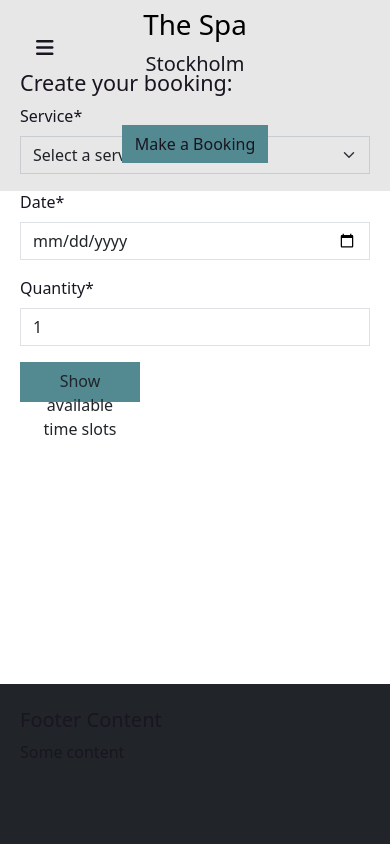
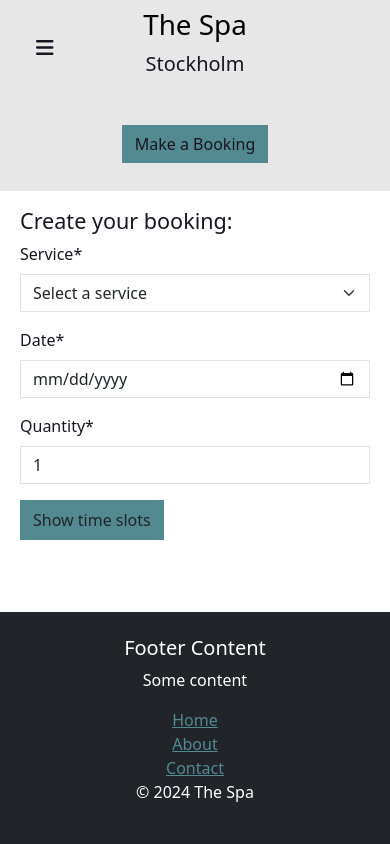
Before and after one commit to CeciliaSG/pp5_hotel_e-commerce, a Django app: page /book_spa_service/ in a window 390 px wide. Run offline with Django 4.2, Linux system fonts and the light colour scheme; data that the repository does not hold is empty; some libraries are stand-ins or nearby versions.

Commit message:
Add styling to templates

```diff
--- a/accounts/templates/accounts/customer_profile.html
+++ b/accounts/templates/accounts/customer_profile.html
@@ -38,7 +38,7 @@
                     id="profile-update-form">
                     {% csrf_token %}
                     {{ form | crispy }}
-                    <button class="btn btn-white rounded-0 text-uppercase float-right">Update
+                    <button class="button btn btn-white rounded-0 text-uppercase float-right mb-4">Update
                         Information</button>
                 </form>
             </div>
--- a/booking/admin.py
+++ b/booking/admin.py
@@ -13,10 +13,10 @@ class SpaBookingAdmin(admin.ModelAdmin):
     inlines = (SpaBookingServicesAdminInline,)
 
     readonly_fields = ('booking_number', 'booking_date',
-                        'booking_total', 'stripe_pid',)
+                        'booking_total', 'original_cart', 'stripe_pid',)
 
     fields = ('booking_number', 'customer_profile', 'booking_date', 'customer_name',
-                'email', 'phone_number', 'booking_total', 'stripe_pid',)
+                'email', 'phone_number', 'booking_total', 'original_cart', 'stripe_pid',)
 
     list_display = ('booking_number', 'booking_date', 'customer_name',
                      'email', 'phone_number', 'date_and_time', 'booking_total',)
--- a/booking/models.py
+++ b/booking/models.py
@@ -28,6 +28,7 @@ class SpaBooking(models.Model):
     date_and_time = models.DateTimeField()
     booking_date = models.DateTimeField(auto_now_add=True)
     booking_total = models.DecimalField(max_digits=10, decimal_places=2, null=False, default=0)
+    original_cart = models.TextField(null=False, blank=False, default='')
     stripe_pid = models.CharField(max_length=254, null=False, blank=False, default='')
 
 
--- a/booking/templates/booking/book_spa_service.html
+++ b/booking/templates/booking/book_spa_service.html
@@ -5,13 +5,13 @@
 
 {% block content %}
 <div class="container form-container">
-    <div class="row">
+    <div class="row row-booking mt-5">
         <div class="col-md-6">
             <h1 class="h4">Create your booking:</h1>
             <form method="post" action="{% url 'book_spa_service' %}">
                 {% csrf_token %}
                 {{ form | crispy }}
-                <button class="btn" type="submit">Show available time slots</button>
+                <button class="button btn mb-4" type="submit">Show time slots</button>
             </form>
 
             {% if service_id and available_time_slots %}
--- a/checkout/templates/checkout/checkout.html
+++ b/checkout/templates/checkout/checkout.html
@@ -66,6 +66,8 @@
                     <!-- Stripe -->
                     <div class="mb-3" id="card-element"></div>
                     <div class="mb-3 text-danger" id="card-errors" role="alert"></div>
+                    <input type="hidden" value="{{ client_secret }}" name="client_secret">
+
                 </fieldset>
                 <div class="submit-button text-right mt-5 mb-2">
                     <a href="{% url 'view_cart' %}" class="btn btn-outline-black rounded-0">
--- a/checkout/urls.py
+++ b/checkout/urls.py
@@ -6,7 +6,6 @@ from .webhooks import webhook
 urlpatterns = [
     path('checkout/', views.checkout, name='checkout'),
     path('checkout/checkout_success/<str:booking_number>/', checkout_success, name='checkout_success'),
+    path('checkout/cache_checkout_data/', views.cache_checkout_data, name='cache_checkout_data'),
     path('wh/', webhook, name='webhook'),
-
-
 ]
--- a/static/css/style.css
+++ b/static/css/style.css
@@ -16,7 +16,7 @@ html, body {
 
 main {
     flex: 1 0 auto;
-    padding-bottom: 120px;
+    padding-bottom: 150px;
 }
 
 .bg-colour-blue {
@@ -29,6 +29,10 @@ main {
 
 .bg-dark{
     background-color: #191521;
+}
+
+.white-text {
+    color: white;
 }
 
 
@@ -151,8 +155,8 @@ nav {
 
 
 .form-container {
-    /* padding-top: 90px; */
-    padding-bottom: 100px;
+    padding-top: 90px;
+    padding-bottom: 130px;
     padding-left: 20px !important;
     padding-right: 20px !important;
 }
@@ -355,11 +359,12 @@ input, .form-element {
 button {
     border: none;
     background-color: #538991 !important;
+    border-color: #538991;
     display: flex;
     align-items: center;
     justify-content: center;
     height: 40px;
-    max-width: 120px;
+    max-width: 200px;
 }
 
 button.btn {
@@ -378,7 +383,7 @@ a.btn {
     align-items: center;
     justify-content: center;
     height: 40px;
-    max-width: 120px;
+    max-width: 200px;
 }
 
 .submit-button .btn span {
@@ -428,11 +433,12 @@ button.btn.btn-sm {
 }
 
 
+
+
 /* Footer */
 
 footer {
     flex-shrink: 0;
-    color: white;
     position: fixed;
     padding: 20px 20px;
     bottom: 0;
@@ -448,6 +454,10 @@ footer {
 .table {
     min-width: 80%;
     padding: 15px;
+}
+
+.footer-navigation a {
+    color: #538991 !important;
 }
 
 @media (max-width: 576px) {
--- a/templates/base.html
+++ b/templates/base.html
@@ -114,18 +114,16 @@
 
   <!-- Footer -->
   <footer class="bg-dark py-4 fixed-bottom">
-    <div class="container">
-      <div class="row custom-row">
-        <div class="col-md-6">
-          <h5>Footer Content</h5>
-          <p>Some content</p>
-        </div>
-        <div class="col-md-6">
-          <ul class="list-unstyled">
+    <div class="container text-center">
+      <div class="row custom-row ">
+        <div class="col-md-12">
+          <h5 class="white-text">Footer Content</h5>
+          <p class="white-text">Some content</p>
+          <ul class="list-unstyled footer-navigation">
             <li><a href="#">Home</a></li>
             <li><a href="#">About</a></li>
             <li><a href="#">Contact</a></li>
-            <p>© 2024 The Spa</p>
+            <p class="white-text">© 2024 The Spa</p>
           </ul>
         </div>
       </div>
--- a/the_spa/settings.py
+++ b/the_spa/settings.py
@@ -227,3 +227,4 @@ LOGGING = {
 
 print(f"Stripe Public Key: {STRIPE_PUBLIC_KEY}")
 print(f"Stripe Secret Key: {STRIPE_SECRET_KEY}")
+print(f"Stripe WHSecret: {STRIPE_WH_SECRET}")
```
Also changed, not shown: checkout/static/checkout/js/stripe_elements.js (+20 -4 lines), checkout/views.py (+31 -3 lines), checkout/webhook_handler.py (+75 -12 lines), checkout/webhooks.py (+27 -7 lines), booking/migrations/0006_spabooking_original_cart.py (added).
